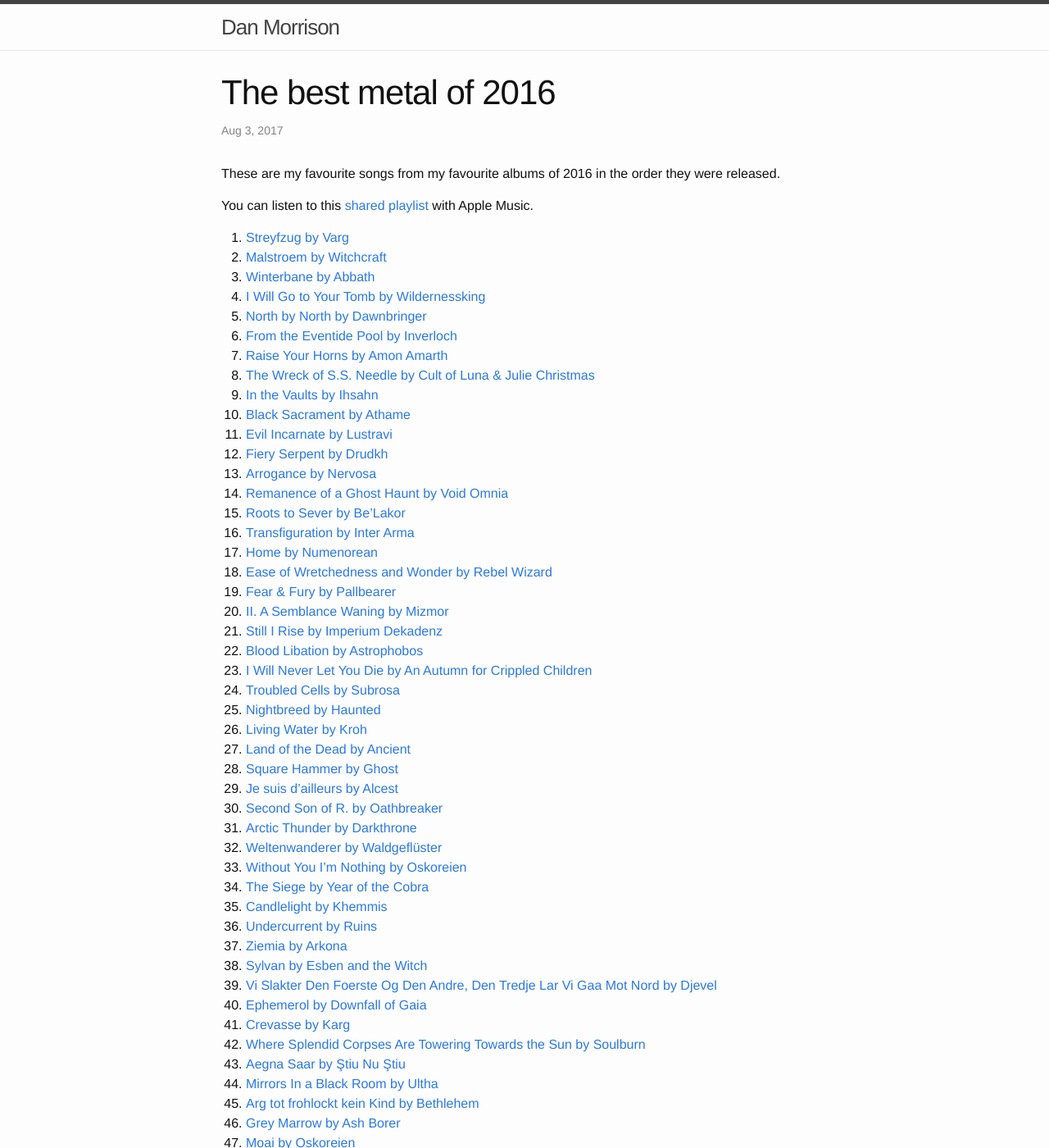
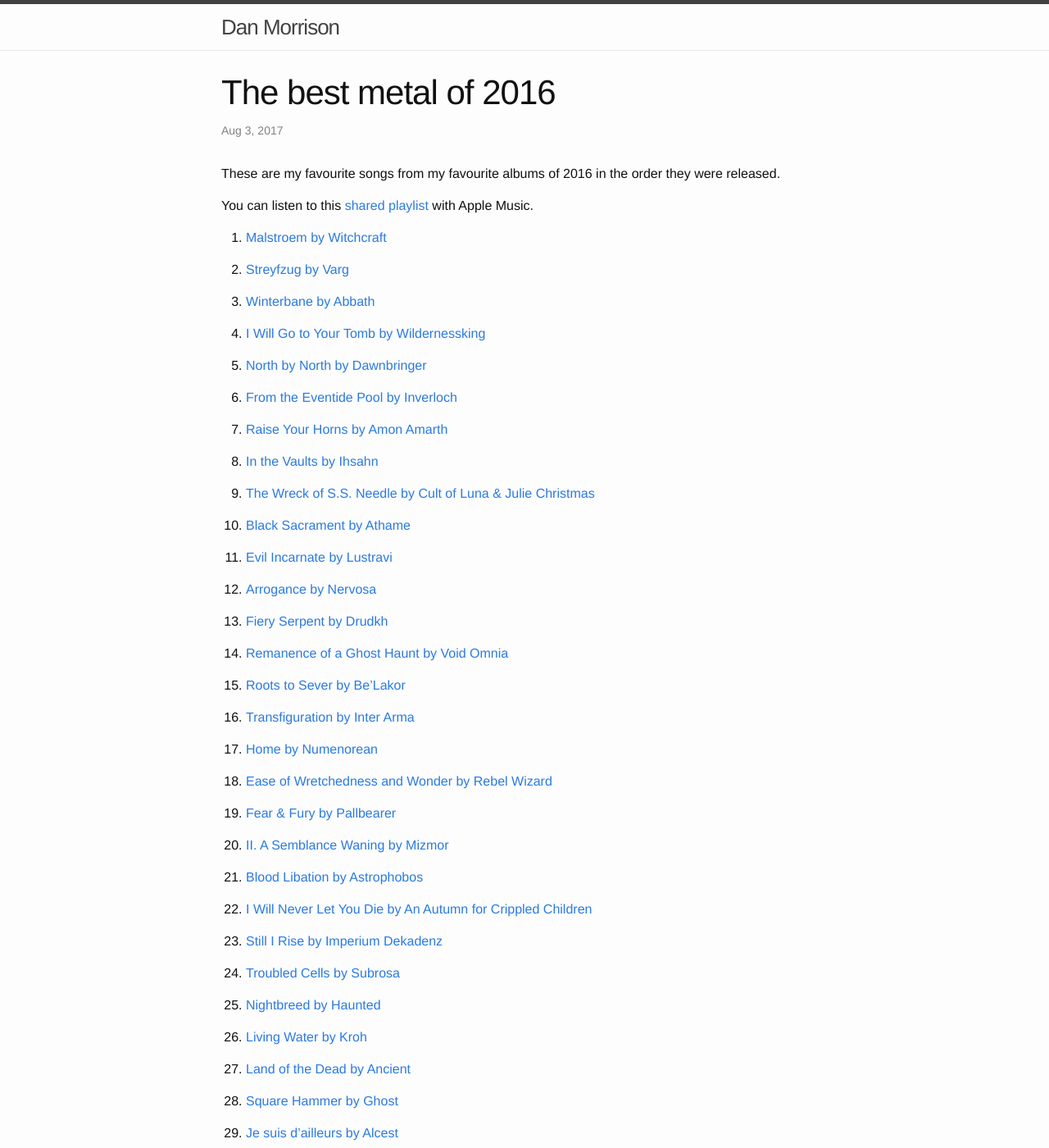
Before and after one commit to danmorrison/danmorrison.github.io, a Jekyll site: the page built from _posts/2017-08-03-metal-2016.md, in a window 1280 px wide and 1400 px high. Shown: the whole window at 82% size. Built offline with Jekyll 4.4.1, drawn with Linux system fonts in a browser that asks for light colours; some of the changed text lies outside the part shown.

Commit message:
Improve sortability

```diff
--- a/_posts/2017-08-03-metal-2016.md
+++ b/_posts/2017-08-03-metal-2016.md
@@ -10,52 +10,52 @@
 
 [shared playlist]: https://music.apple.com/playlist/idpl.u-r06gEC9maaoG
 
-1. [Streyfzug by Varg](https://music.apple.com/album/id1059822817?i=1059823075) <!-- 2016-01-15 -->
-1. [Malstroem by Witchcraft](https://music.apple.com/album/id1063465875?i=1063465881) <!-- 2016-01-15 -->
-1. [Winterbane by Abbath](https://music.apple.com/album/id1059678079?i=1059678082) <!-- 2016-01-22 -->
-1. [I Will Go to Your Tomb by Wildernessking](https://music.apple.com/album/id1075104339?i=1075106371) <!-- 2016-01-29 -->
-1. [North by North by Dawnbringer](https://music.apple.com/album/id1123341543?i=1123341550) <!-- 2016-02-23 -->
-1. [From the Eventide Pool by Inverloch](https://music.apple.com/album/id1065089507?i=1065089515) <!-- 2016-03-04 -->
-1. [Raise Your Horns by Amon Amarth](https://music.apple.com/album/id1073666627?i=1073666970) <!-- 2016-03-25 -->
-1. [The Wreck of S.S. Needle by Cult of Luna & Julie Christmas](https://music.apple.com/album/id1082702939?i=1082703356) <!-- 2016-04-08 -->
-1. [In the Vaults by Ihsahn](https://music.apple.com/album/id1079848459?i=1079849219) <!-- 2016-04-08 -->
-1. [Black Sacrament by Athame](https://music.apple.com/album/id1121212699?i=1121212768) <!-- 2016-04-18 -->
-1. [Evil Incarnate by Lustravi](https://music.apple.com/album/id1123500988?i=1123501179) <!-- 2016-05-06 -->
-1. [Fiery Serpent by Drudkh](https://music.apple.com/album/id1096521472?i=1096521527) <!-- 2016-06-03 -->
-1. [Arrogance by Nervosa](https://music.apple.com/album/id1097914527?i=1097914894) <!-- 2016-06-03 -->
-1. [Remanence of a Ghost Haunt by Void Omnia](https://music.apple.com/album/id1156588731?i=1156588880) <!-- 2016-06-20 -->
-1. [Roots to Sever by Be'Lakor](https://music.apple.com/album/id1104863098?i=1104863242) <!-- 2016-06-24 -->
-1. [Transfiguration by Inter Arma](https://music.apple.com/album/id1098454047?i=1098454164) <!-- 2016-07-08 -->
-1. [Home by Numenorean](https://music.apple.com/album/id1114584842?i=1114585026) <!-- 2016-07-22 -->
-1. [Ease of Wretchedness and Wonder by Rebel Wizard](https://music.apple.com/album/1188601407?i=1188601490) <!-- 2016-08-10 -->
-1. [Fear & Fury by Pallbearer](https://music.apple.com/album/id1140631834?i=1140631840) <!-- 2016-08-10 -->
-1. [II. A Semblance Waning by Mizmor](https://music.apple.com/album/id1145015785?i=1145015848) <!-- 2016-08-12 -->
-1. [Still I Rise by Imperium Dekadenz](https://music.apple.com/album/id1123069908?i=1123070107) <!-- 2016-08-26 -->
-1. [Blood Libation by Astrophobos](https://music.apple.com/album/id1118831952?i=1118832077) <!-- 2016-08-26 -->
-1. [I Will Never Let You Die by An Autumn for Crippled Children](https://music.apple.com/album/id1176671679?i=1176671972) <!-- 2016-08-26 -->
-1. [Troubled Cells by Subrosa](https://music.apple.com/album/id1131403165?i=1131403228) <!-- 2016-08-26 -->
-1. [Nightbreed by Haunted](https://music.apple.com/album/id1148779834?i=1148779941) <!-- 2016-08-31 -->
-1. [Living Water by Kroh](https://music.apple.com/album/id1142039661?i=1142039898) <!-- 2016-09-02 -->
-1. [Land of the Dead by Ancient](https://music.apple.com/album/id1151477167?i=1151477278) <!-- 2016-09-16 -->
-1. [Square Hammer by Ghost](https://music.apple.com/album/id1153197686?i=1153197818) <!-- 2016-09-16 -->
-1. [Je suis d'ailleurs by Alcest](https://music.apple.com/album/id1144896472?i=1144896781) <!-- 2016-09-30 -->
-1. [Second Son of R. by Oathbreaker](https://music.apple.com/album/id1135230446?i=1135230666) <!-- 2016-09-30 -->
-1. [Arctic Thunder by Darkthrone](https://music.apple.com/album/1176252874?i=1176253041) <!-- 2016-10-14 -->
-1. [Weltenwanderer by Waldgeflüster](https://music.apple.com/album/id1147829374?i=1147829380) <!-- 2016-10-14 -->
-1. [Without You I'm Nothing by Oskoreien](https://music.apple.com/album/id1161684335?i=1161684368) <!-- 2016-10-15 -->
-1. [The Siege by Year of the Cobra](https://music.apple.com/album/id1149065037?i=1149065086) <!-- 2016-10-21 -->
-1. [Candlelight by Khemmis](https://music.apple.com/album/id1144266164?i=1144266403) <!-- 2016-10-21 -->
-1. [Undercurrent by Ruins](https://music.apple.com/album/id1154176825?i=1154177506) <!-- 2016-10-28 -->
-1. [Ziemia by Arkona](https://music.apple.com/album/id1164483731?i=1164483935) <!-- 2016-11-04 -->
-1. [Sylvan by Esben and the Witch](https://music.apple.com/album/id1160701943?i=1160702110) <!-- 2016-11-04 -->
-1. [Vi Slakter Den Foerste Og Den Andre, Den Tredje Lar Vi Gaa Mot Nord by Djevel](https://music.apple.com/album/id1168002355?i=1168002591) <!-- 2016-11-11 -->
-1. [Ephemerol by Downfall of Gaia](https://music.apple.com/album/id1152982864?i=1152983141) <!-- 2016-11-11 -->
-1. [Crevasse by Karg](https://music.apple.com/album/id1156467741?i=1156468000) <!-- 2016-11-14 -->
-1. [Where Splendid Corpses Are Towering Towards the Sun by Soulburn](https://music.apple.com/album/id1162863813?i=1162863996) <!-- 2016-11-18 -->
-1. [Aegna Saar by Ştiu Nu Ştiu](https://music.apple.com/album/id1170464711?i=1170464830) <!-- 2016-11-18 -->
-1. [Mirrors In a Black Room by Ultha](https://music.apple.com/album/id1164024393?i=1164024548) <!-- 2016-12-01 -->
-1. [Arg tot frohlockt kein Kind by Bethlehem](https://music.apple.com/album/1169503089?i=1169504148) <!-- 2016-12-02 -->
-1. [Grey Marrow by Ash Borer](https://music.apple.com/album/id1180760267?i=1180760360) <!-- 2016-12-02 -->
-1. [Moai by Oskoreien](https://music.apple.com/album/id1174694411?i=1174694431) <!-- 2016-12-02 -->
-1. [Born for War by Graveland](https://music.apple.com/album/1376497207?i=1376497367) <!-- 2016-12-09 -->
-1. [Sorgeblot i gångarna by Murg](https://music.apple.com/album/id1173527127?i=1173527488) <!-- 2016-12-16 -->
+1. <!-- 2016-01-15 --> [Malstroem by Witchcraft](https://music.apple.com/album/id1063465875?i=1063465881)
+1. <!-- 2016-01-15 --> [Streyfzug by Varg](https://music.apple.com/album/id1059822817?i=1059823075)
+1. <!-- 2016-01-22 --> [Winterbane by Abbath](https://music.apple.com/album/id1059678079?i=1059678082)
+1. <!-- 2016-01-29 --> [I Will Go to Your Tomb by Wildernessking](https://music.apple.com/album/id1075104339?i=1075106371)
+1. <!-- 2016-02-23 --> [North by North by Dawnbringer](https://music.apple.com/album/id1123341543?i=1123341550)
+1. <!-- 2016-03-04 --> [From the Eventide Pool by Inverloch](https://music.apple.com/album/id1065089507?i=1065089515)
+1. <!-- 2016-03-25 --> [Raise Your Horns by Amon Amarth](https://music.apple.com/album/id1073666627?i=1073666970)
+1. <!-- 2016-04-08 --> [In the Vaults by Ihsahn](https://music.apple.com/album/id1079848459?i=1079849219)
+1. <!-- 2016-04-08 --> [The Wreck of S.S. Needle by Cult of Luna & Julie Christmas](https://music.apple.com/album/id1082702939?i=1082703356)
+1. <!-- 2016-04-18 --> [Black Sacrament by Athame](https://music.apple.com/album/id1121212699?i=1121212768)
+1. <!-- 2016-05-06 --> [Evil Incarnate by Lustravi](https://music.apple.com/album/id1123500988?i=1123501179)
+1. <!-- 2016-06-03 --> [Arrogance by Nervosa](https://music.apple.com/album/id1097914527?i=1097914894)
+1. <!-- 2016-06-03 --> [Fiery Serpent by Drudkh](https://music.apple.com/album/id1096521472?i=1096521527)
+1. <!-- 2016-06-20 --> [Remanence of a Ghost Haunt by Void Omnia](https://music.apple.com/album/id1156588731?i=1156588880)
+1. <!-- 2016-06-24 --> [Roots to Sever by Be'Lakor](https://music.apple.com/album/id1104863098?i=1104863242)
+1. <!-- 2016-07-08 --> [Transfiguration by Inter Arma](https://music.apple.com/album/id1098454047?i=1098454164)
+1. <!-- 2016-07-22 --> [Home by Numenorean](https://music.apple.com/album/id1114584842?i=1114585026)
+1. <!-- 2016-08-10 --> [Ease of Wretchedness and Wonder by Rebel Wizard](https://music.apple.com/album/1188601407?i=1188601490)
+1. <!-- 2016-08-10 --> [Fear & Fury by Pallbearer](https://music.apple.com/album/id1140631834?i=1140631840)
+1. <!-- 2016-08-12 --> [II. A Semblance Waning by Mizmor](https://music.apple.com/album/id1145015785?i=1145015848)
+1. <!-- 2016-08-26 --> [Blood Libation by Astrophobos](https://music.apple.com/album/id1118831952?i=1118832077)
+1. <!-- 2016-08-26 --> [I Will Never Let You Die by An Autumn for Crippled Children](https://music.apple.com/album/id1176671679?i=1176671972)
+1. <!-- 2016-08-26 --> [Still I Rise by Imperium Dekadenz](https://music.apple.com/album/id1123069908?i=1123070107)
+1. <!-- 2016-08-26 --> [Troubled Cells by Subrosa](https://music.apple.com/album/id1131403165?i=1131403228)
+1. <!-- 2016-08-31 --> [Nightbreed by Haunted](https://music.apple.com/album/id1148779834?i=1148779941)
+1. <!-- 2016-09-02 --> [Living Water by Kroh](https://music.apple.com/album/id1142039661?i=1142039898)
+1. <!-- 2016-09-16 --> [Land of the Dead by Ancient](https://music.apple.com/album/id1151477167?i=1151477278)
+1. <!-- 2016-09-16 --> [Square Hammer by Ghost](https://music.apple.com/album/id1153197686?i=1153197818)
+1. <!-- 2016-09-30 --> [Je suis d'ailleurs by Alcest](https://music.apple.com/album/id1144896472?i=1144896781)
+1. <!-- 2016-09-30 --> [Second Son of R. by Oathbreaker](https://music.apple.com/album/id1135230446?i=1135230666)
+1. <!-- 2016-10-14 --> [Arctic Thunder by Darkthrone](https://music.apple.com/album/1176252874?i=1176253041)
+1. <!-- 2016-10-14 --> [Weltenwanderer by Waldgeflüster](https://music.apple.com/album/id1147829374?i=1147829380)
+1. <!-- 2016-10-15 --> [Without You I'm Nothing by Oskoreien](https://music.apple.com/album/id1161684335?i=1161684368)
+1. <!-- 2016-10-21 --> [Candlelight by Khemmis](https://music.apple.com/album/id1144266164?i=1144266403)
+1. <!-- 2016-10-21 --> [The Siege by Year of the Cobra](https://music.apple.com/album/id1149065037?i=1149065086)
+1. <!-- 2016-10-28 --> [Undercurrent by Ruins](https://music.apple.com/album/id1154176825?i=1154177506)
+1. <!-- 2016-11-04 --> [Sylvan by Esben and the Witch](https://music.apple.com/album/id1160701943?i=1160702110)
+1. <!-- 2016-11-04 --> [Ziemia by Arkona](https://music.apple.com/album/id1164483731?i=1164483935)
+1. <!-- 2016-11-11 --> [Ephemerol by Downfall of Gaia](https://music.apple.com/album/id1152982864?i=1152983141)
+1. <!-- 2016-11-11 --> [Vi Slakter Den Foerste Og Den Andre, Den Tredje Lar Vi Gaa Mot Nord by Djevel](https://music.apple.com/album/id1168002355?i=1168002591)
+1. <!-- 2016-11-14 --> [Crevasse by Karg](https://music.apple.com/album/id1156467741?i=1156468000)
+1. <!-- 2016-11-18 --> [Aegna Saar by Ştiu Nu Ştiu](https://music.apple.com/album/id1170464711?i=1170464830)
+1. <!-- 2016-11-18 --> [Where Splendid Corpses Are Towering Towards the Sun by Soulburn](https://music.apple.com/album/id1162863813?i=1162863996)
+1. <!-- 2016-12-01 --> [Mirrors In a Black Room by Ultha](https://music.apple.com/album/id1164024393?i=1164024548)
+1. <!-- 2016-12-02 --> [Arg tot frohlockt kein Kind by Bethlehem](https://music.apple.com/album/1169503089?i=1169504148)
+1. <!-- 2016-12-02 --> [Grey Marrow by Ash Borer](https://music.apple.com/album/id1180760267?i=1180760360)
+1. <!-- 2016-12-02 --> [Moai by Oskoreien](https://music.apple.com/album/id1174694411?i=1174694431)
+1. <!-- 2016-12-09 --> [Born for War by Graveland](https://music.apple.com/album/1376497207?i=1376497367)
+1. <!-- 2016-12-16 --> [Sorgeblot i gångarna by Murg](https://music.apple.com/album/id1173527127?i=1173527488)
```
Also changed, not shown: _posts/2016-11-11-metal-2015.md (+33 -33 lines), _posts/2019-06-08-metal-2017.md (+44 -44 lines).
